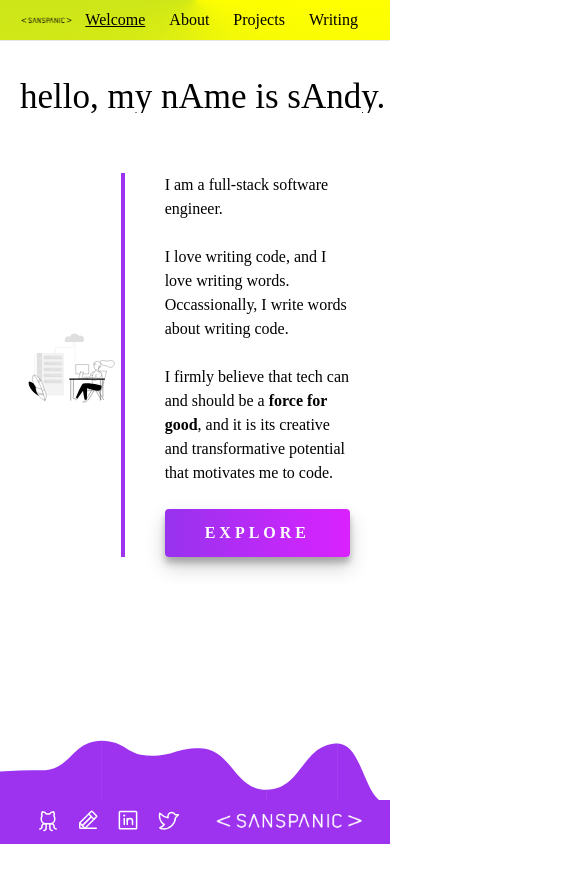
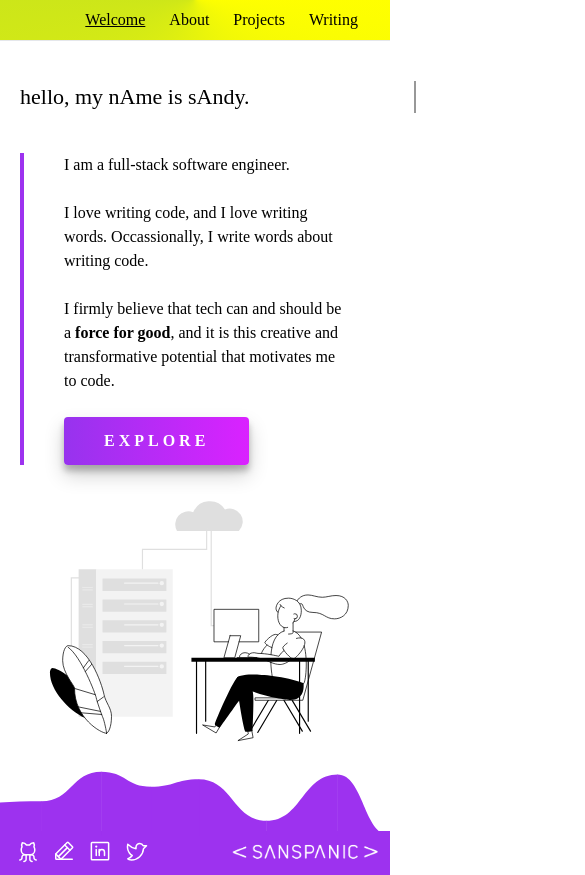
Before and after one commit to sanspanic/portfolio-page, a React (Create React App) app: page / in a window 390 px wide. Shown: the top 875 px of the page, 585 px wide, since content can reach past the window. Before the commit the page ends 844 px from the top, so only its background shows below. Built offline with nearby package versions, Linux system fonts and the light colour scheme; a web font is replaced by a local one.

Commit message:
make welcome responsive

```diff
--- a/src/App.css
+++ b/src/App.css
@@ -91,3 +91,20 @@ a.active {
     border-right-color: transparent;
   }
 }
+
+@media only screen and (max-width: 670px) {
+  .typewriter-text {
+    font-size: 25px;
+  }
+}
+
+@media only screen and (max-width: 480px) {
+  .typewriter-text {
+    font-size: 22px;
+  }
+}
+@media only screen and (max-width: 380px) {
+  .typewriter-text {
+    font-size: 18px;
+  }
+}
--- a/src/Common/Footer.js
+++ b/src/Common/Footer.js
@@ -12,29 +12,29 @@ const Footer = () => {
   return (
     <>
       <Waves />
-      <div className="footer bg-neon-purple font-monocut text-sm px-5 py-2 flex justify-between">
+      <div className="footer bg-neon-purple font-monocut text-sm px-1 sm:px-5 py-2 flex justify-between">
         <ul className="flex">
           <a
             href="https://github.com/sanspanic"
-            className="ml-4 text-white hover:text-neon-purple transition ease-in-out duration-500"
+            className="ml-3 sm:ml-4 text-white hover:text-neon-purple transition ease-in-out duration-500"
           >
             <GithubLogo size={24} />
           </a>
           <a
             href="https://dev.to/sanspanic"
-            className="ml-4 text-white hover:text-neon-purple transition ease-in-out duration-500"
+            className="ml-3 sm:ml-4 text-white hover:text-neon-purple transition ease-in-out duration-500"
           >
             <PencilLine size={24} />
           </a>
           <a
             href="https://www.linkedin.com/in/sandra-spanikova-6738aa1b7/"
-            className="ml-4 text-white hover:text-neon-purple transition ease-in-out duration-500"
+            className="ml-3 sm:ml-4 text-white hover:text-neon-purple transition ease-in-out duration-500"
           >
             <LinkedinLogo size={24} />
           </a>
           <a
             href="https://twitter.com/sansPanicDev"
-            className="ml-4 text-white hover:text-neon-purple transition ease-in-out duration-500"
+            className="ml-3 sm:ml-4 text-white hover:text-neon-purple transition ease-in-out duration-500"
           >
             <TwitterLogo size={24} />
           </a>
--- a/src/Common/Navbar.js
+++ b/src/Common/Navbar.js
@@ -6,7 +6,12 @@ const Navbar = () => {
   return (
     <nav className="navbar py-2 bg-conic-yellow flex justify-between items-center font-monocut px-5 border-b">
       <ul>
-        <img width="200" src={Logo}></img>
+        <img
+          alt="logo"
+          className="hidden md:inline"
+          width="200"
+          src={Logo}
+        ></img>
       </ul>
       <ul className="flex">
         <NavLink className="px-3" exact to="/">
--- a/src/Common/Welcome.js
+++ b/src/Common/Welcome.js
@@ -9,9 +9,9 @@ const Welcome = () => {
         hello, my nAme is sAndy.
       </h1>
       <div className="">
-        <div className="flex font-monocut justify-around items-center">
-          <WomanServer width="400" />
-          <div className="py-5 mr-5">
+        <div className="flex flex-col-reverse sm:flex-row font-monocut justify-around items-center font-monocut">
+          <WomanServer />
+          <div className="sm:py-5 mr-5">
             <div className="border-l-4 border-neon-purple pl-10">
               <p>I am a full-stack software engineer.</p>
               <br></br>
@@ -22,7 +22,7 @@ const Welcome = () => {
               <br></br>
               <p className="max-w-prose">
                 I firmly believe that tech can and should be a{" "}
-                <b className="font-open">force for good</b>, and it is its
+                <b className="font-open">force for good</b>, and it is this
                 creative and transformative potential that motivates me to code.
               </p>
               <br></br>
--- a/src/SVGs/WomanServer.js
+++ b/src/SVGs/WomanServer.js
@@ -3,6 +3,7 @@ import React from "react";
 function SvgComponent(props) {
   return (
     <svg
+      className="-mt-7 sm:mt-0 sm:w-6/12 lg:w-3/12"
       id="prefix__Vector"
       xmlns="http://www.w3.org/2000/svg"
       viewBox="0 0 1200 1200"
```
